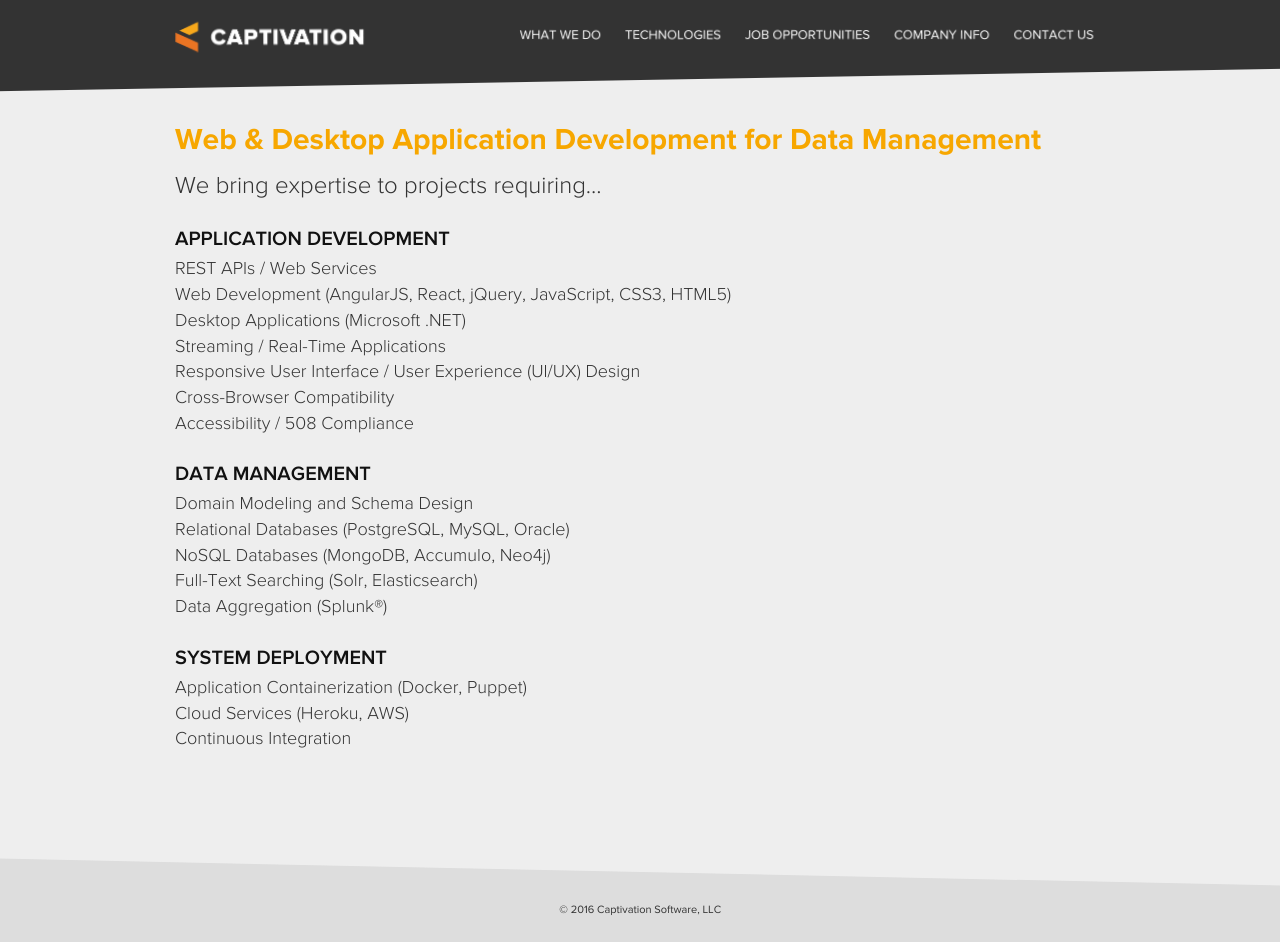
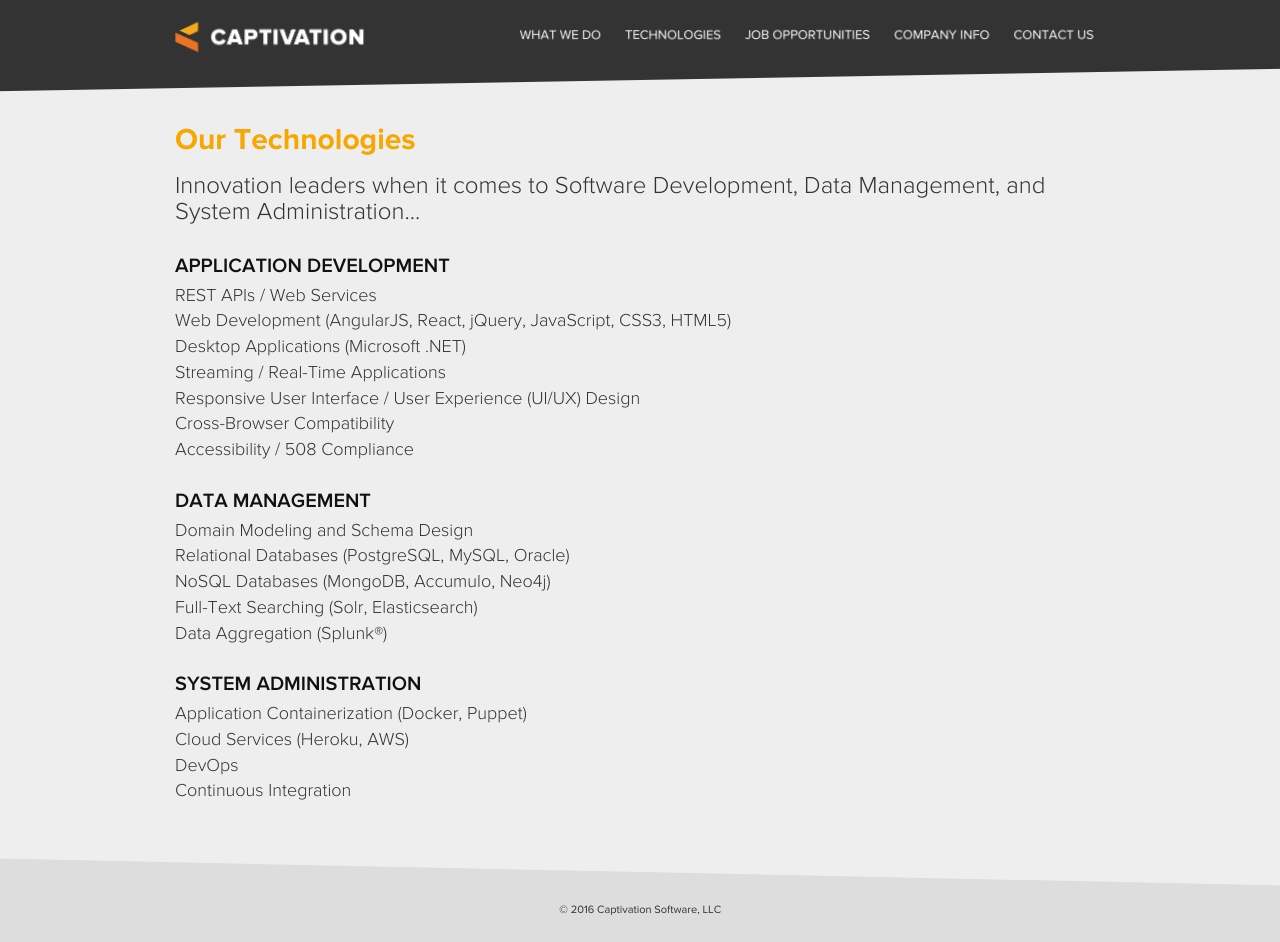
Before and after one commit to isabella232/captivationsoftware.github.io-archive, a Jekyll site: the page built from technologies.html, in a window 1280 px wide and 942 px high. Built offline with Jekyll 4.4.1, drawn with Linux system fonts in a browser that asks for light colours; nearby versions of some CDN libraries; some web fonts are replaced.

Commit message:
Using new front matter

```diff
--- a/technologies.html
+++ b/technologies.html
@@ -1,12 +1,13 @@
 ---
 layout: subpage
-title: 'Application Development for Web & Desktop Data Management in Baltimore MD | Captivation Software'
-heading: 'Web & Desktop Application Development for Data Management'
+title: 'Application Development, Data Management, and System Administration Services | Baltimore, MD | Washington, DC | Remote'
+heading: 'Our Technologies'
+description: 'Captivation Software provides onsite application development, data management, and system administration services in Baltimore, MD and Washington, DC. Also available 100% remote. Learn more here!'
+keywords:
 ---
-<meta name="description" content="Captivation Software provides expertise in Application Development for Web & Desktop Data Management in Baltimore MD. Learn more here!">
 <div class="row">
   <div class="col-xs-12">
-    <h2>We bring expertise to projects requiring...</h2>
+    <h2>Innovation leaders when it comes to Software Development, Data Management, and System Administration...</h2>
 
     <h3>Application Development</h3>
     <ul class="list-unstyled">
@@ -28,10 +29,11 @@ heading: 'Web & Desktop Application Development for Data Management'
       <li>Data Aggregation (Splunk®)</li>
     </ul>
 
-    <h3>System Deployment</h3>
+    <h3>System Administration</h3>
     <ul class="list-unstyled">
       <li>Application Containerization (Docker, Puppet)</li>
       <li>Cloud Services (Heroku, AWS)</li>
+      <li>DevOps</li>
       <li>Continuous Integration</li>
     </ul>
 
```
